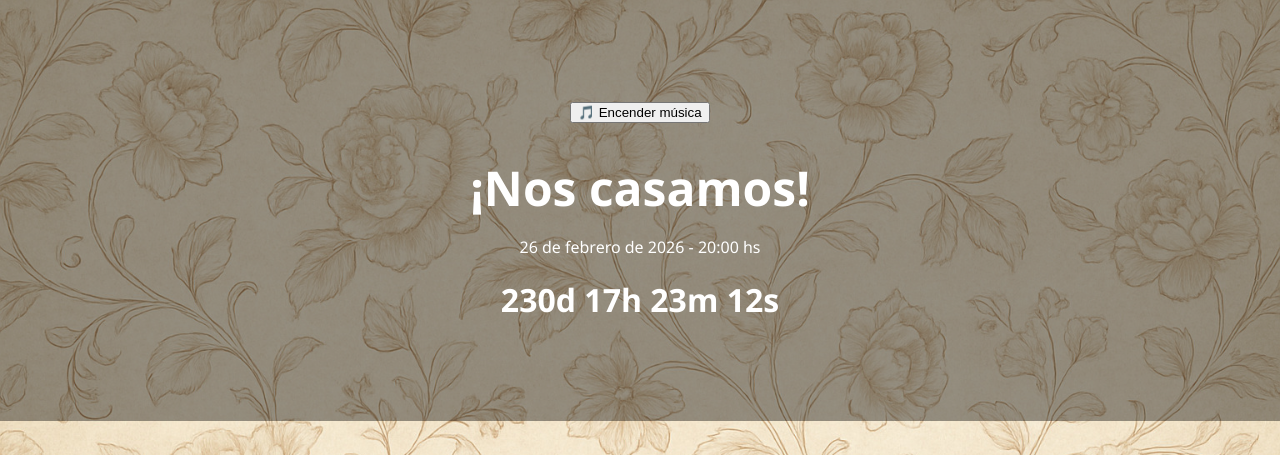
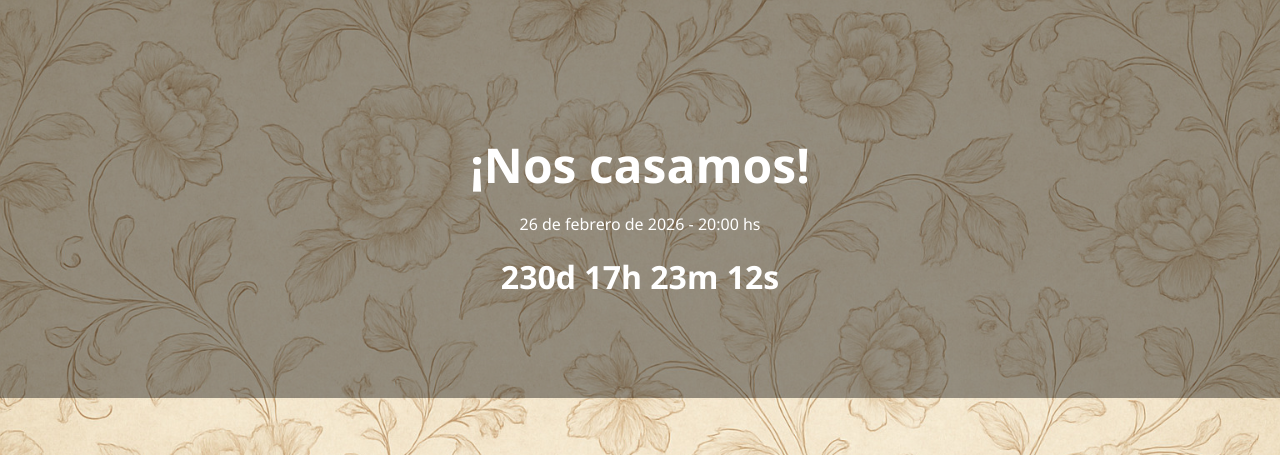
Before and after one commit to Lucasgcima/invitaciondemo, a plain HTML site: page index.html in a window 1280 px wide. Shown: the top 455 px of the page. Drawn offline with Linux system fonts and the light colour scheme.

Commit message:
Update index.html

```diff
--- a/index.html
+++ b/index.html
@@ -8,10 +8,10 @@
 </head>
 <body>
   <div class="hero">
-    <button id="play-music">🎵 Encender música</button>
-<audio id="bg-music" loop>
+    <audio id="bg-music" autoplay loop muted>
   <source src="all-of-me.mp3" type="audio/mpeg" />
 </audio>
+
 
     <h1>¡Nos casamos!</h1>
     <p>26 de febrero de 2026 - 20:00 hs</p>
```
